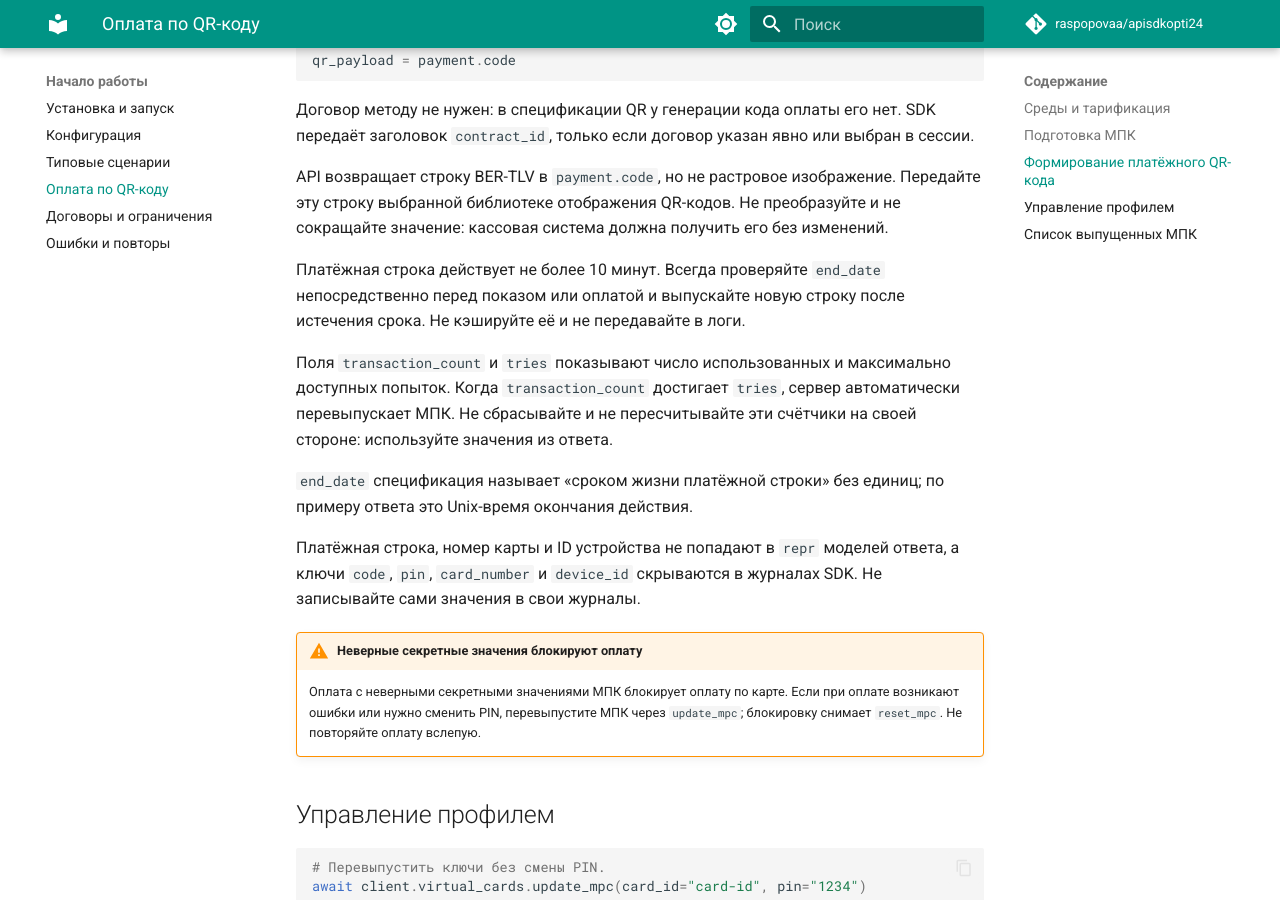
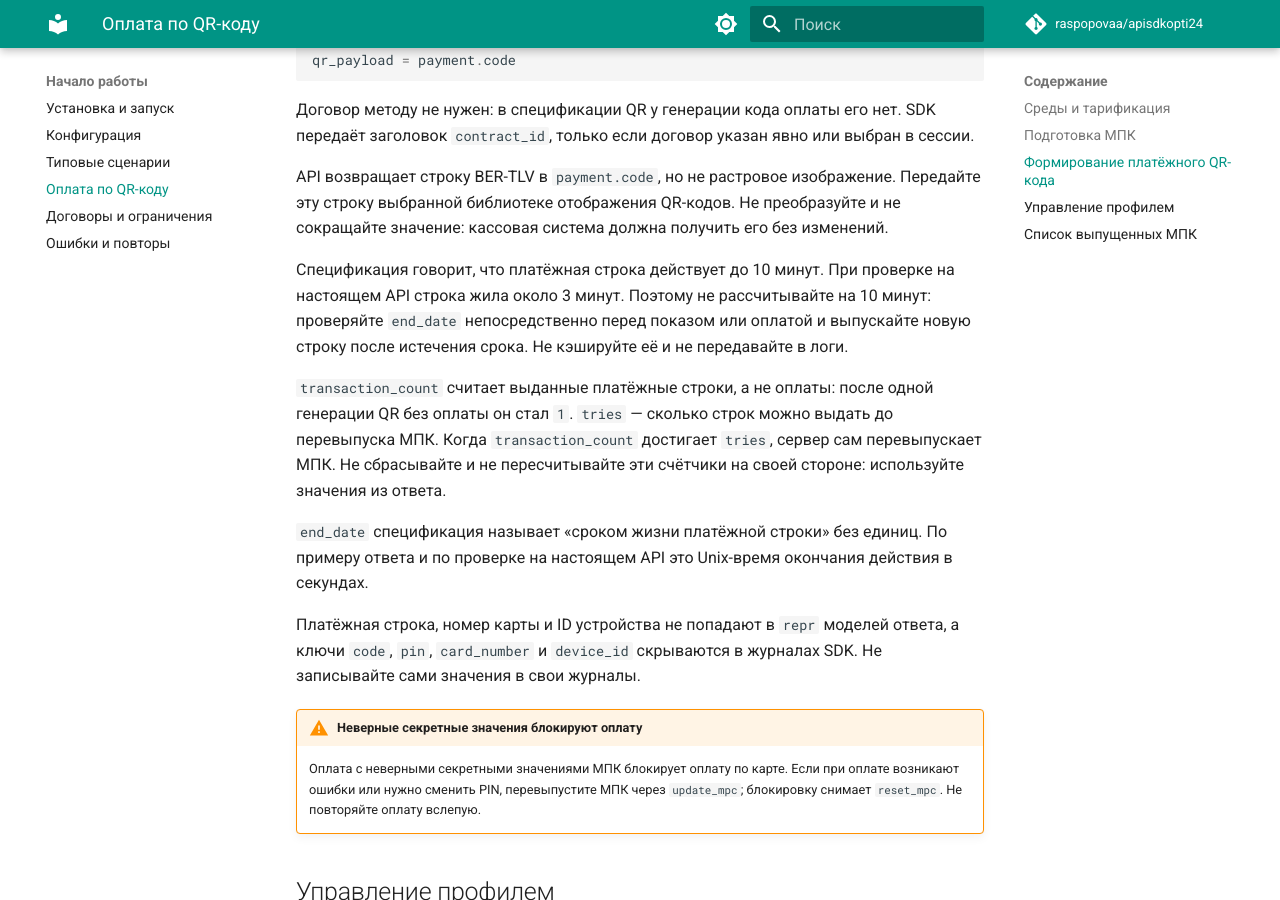
Before and after one commit to raspopovaa/apisdkopti24, an MkDocs documentation site: the page built from docs/qr-payments.md, in a window 1280 px wide and 900 px high, scrolled down 1629 px. Built offline with MkDocs 1.6.1 and Material for MkDocs 9.7.7, drawn with Linux system fonts in a browser that asks for light colours; comment, search, counter and statistics services are not loaded; the version menu is left out.

Commit message:
docs: срок жизни платёжной строки QR и смысл transaction_count
- Строка на настоящем API живёт около 3 минут, end_date — Unix-секунды
- transaction_count считает выданные строки, а не оплаты; tries — их предел
- Обновлены описания полей моделей, qr-payments.md, пример и сгенерированные страницы

Co-Authored-By: Claude Opus 5.5 <noreply@anthropic.com>
Claude-Session: https://claude.ai/code/session_015dGGiqu5A1XNDbRHPeRjg7

```diff
--- a/docs/qr-payments.md
+++ b/docs/qr-payments.md
@@ -79,17 +79,20 @@ API возвращает строку BER-TLV в `payment.code`, но не ра
 Передайте эту строку выбранной библиотеке отображения QR-кодов. Не преобразуйте
 и не сокращайте значение: кассовая система должна получить его без изменений.
 
-Платёжная строка действует не более 10 минут. Всегда проверяйте `end_date`
-непосредственно перед показом или оплатой и выпускайте новую строку после
-истечения срока. Не кэшируйте её и не передавайте в логи.
+Спецификация говорит, что платёжная строка действует до 10 минут. При проверке
+на настоящем API строка жила около 3 минут. Поэтому не рассчитывайте на 10 минут:
+проверяйте `end_date` непосредственно перед показом или оплатой и выпускайте новую
+строку после истечения срока. Не кэшируйте её и не передавайте в логи.
 
-Поля `transaction_count` и `tries` показывают число использованных и максимально
-доступных попыток. Когда `transaction_count` достигает `tries`, сервер
-автоматически перевыпускает МПК. Не сбрасывайте и не пересчитывайте эти счётчики
-на своей стороне: используйте значения из ответа.
+`transaction_count` считает выданные платёжные строки, а не оплаты: после одной
+генерации QR без оплаты он стал `1`. `tries` — сколько строк можно выдать до
+перевыпуска МПК. Когда `transaction_count` достигает `tries`, сервер сам
+перевыпускает МПК. Не сбрасывайте и не пересчитывайте эти счётчики на своей
+стороне: используйте значения из ответа.
 
-`end_date` спецификация называет «сроком жизни платёжной строки» без единиц; по
-примеру ответа это Unix-время окончания действия.
+`end_date` спецификация называет «сроком жизни платёжной строки» без единиц. По
+примеру ответа и по проверке на настоящем API это Unix-время окончания действия в
+секундах.
 
 Платёжная строка, номер карты и ID устройства не попадают в `repr` моделей
 ответа, а ключи `code`, `pin`, `card_number` и `device_id` скрываются в журналах
```
Also changed, not shown: docs/data-types/virtual_cards/MPCItem.md (+2 -2 lines), docs/data-types/virtual_cards/PaymentQRData.md (+3 -3 lines), docs/examples/virtual_cards/generate_payment_qr.md (+7 -7 lines), docs/examples/virtual_cards/get_mpc_qr_list.md (+4 -4 lines), 4 other files.
